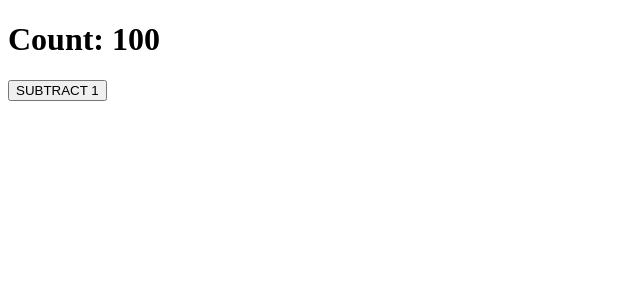
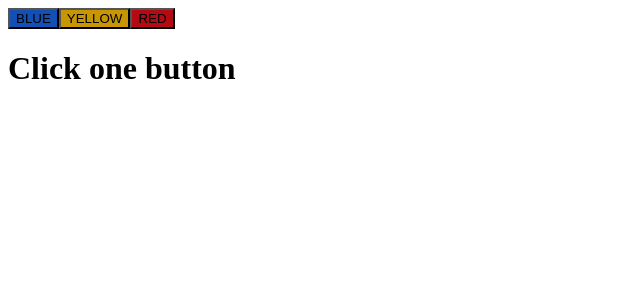
Before and after one commit to nico-barbieri/develhope-react, a React (Create React App) app in the folder exercise/: page / in a window 1280 px wide. Shown: the top 300 px of the page, without its empty margins (0-640 px from the left). Built offline with nearby package versions, Linux system fonts and the light colour scheme.

Commit message:
done ex25

```diff
--- a/exercise/src/App.js
+++ b/exercise/src/App.js
@@ -1,8 +1,8 @@
-import ClickCounter from "./components/ClickCounter";
+import ClickTracker from "./components/ClickTracker";
 
 function App() {
     return <>
-        <ClickCounter initialValue={100} incrementBy={-1} />
+        <ClickTracker />
     </>
 }
 
--- a/exercise/src/components/ClickCounter.js
+++ /dev/null
@@ -1,33 +0,0 @@
-import {Component} from 'react'
-
-class ClickCounter extends Component {
-    state = {
-        count: this.props.initialValue,
-    }
-
-    handleCounterClick = () => {
-        this.setState((state) => {
-            return {
-                count: state.count + this.props.incrementBy
-            }
-        })
-    }
-
-    render() {
-        return <>
-            <h1>Count: {this.state.count}</h1>
-            <button onClick={this.handleCounterClick}>
-                {(this.props.incrementBy >= 0)
-                 ? <>ADD {this.props.incrementBy}</>
-                 : <>SUBTRACT {this.props.incrementBy * -1}</>}
-            </button>
-        </>
-    }
-}
-
-ClickCounter.defaultProps = {
-    initialValue: 0,
-    incrementBy: 1,
-}
-
-export default ClickCounter;
--- /dev/null
+++ b/exercise/src/components/ClickTracker.js
@@ -0,0 +1,41 @@
+import {useState} from 'react'
+
+function ClickTracker(state) {
+    const [lastClicked, setLastClicked] = useState('')
+
+    const handleClick = (event) => {
+        let name = event.target.name;
+        console.log(event.target);
+        setLastClicked(name);
+    }
+
+    return <>
+            <button name="blue" onClick={handleClick} style={{background:'rgb(20,80,180)'}}>
+                BLUE
+            </button>
+            <button name="yellow" onClick={handleClick} style={{background:'rgb(200,150,0)'}}>
+                YELLOW
+            </button>
+            <button name="red" onClick={handleClick} style={{background:'rgb(180,10,20)'}}>
+                RED
+            </button>
+            {lastClicked
+            ? <h1>You clicked {lastClicked} button!</h1>
+            : <h1>Click one button</h1>
+            }
+        </>
+
+    state = {
+        count: this.props.initialValue,
+    }
+
+    handleCounterClick = () => {
+        this.setState((state) => {
+            return {
+                count: state.count + this.props.incrementBy
+            }
+        })
+    }
+}
+
+export default ClickTracker;
```
